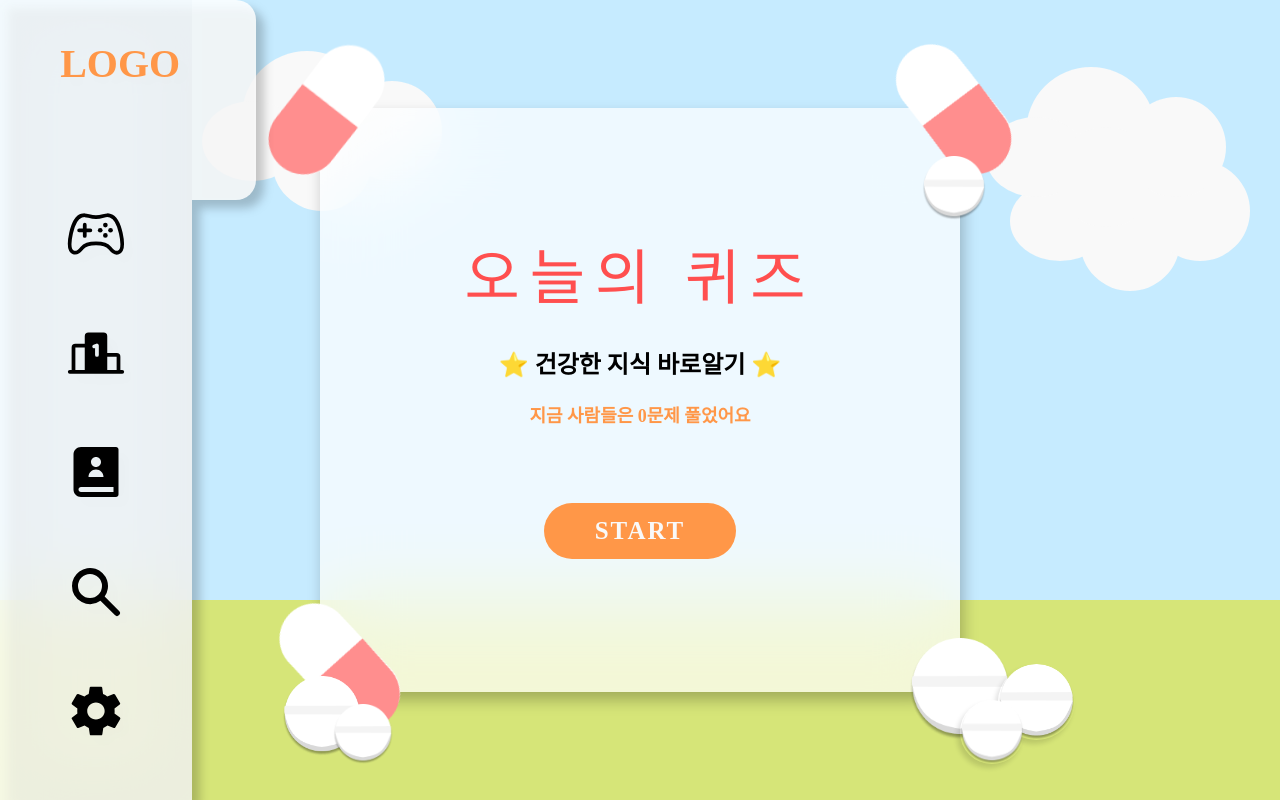
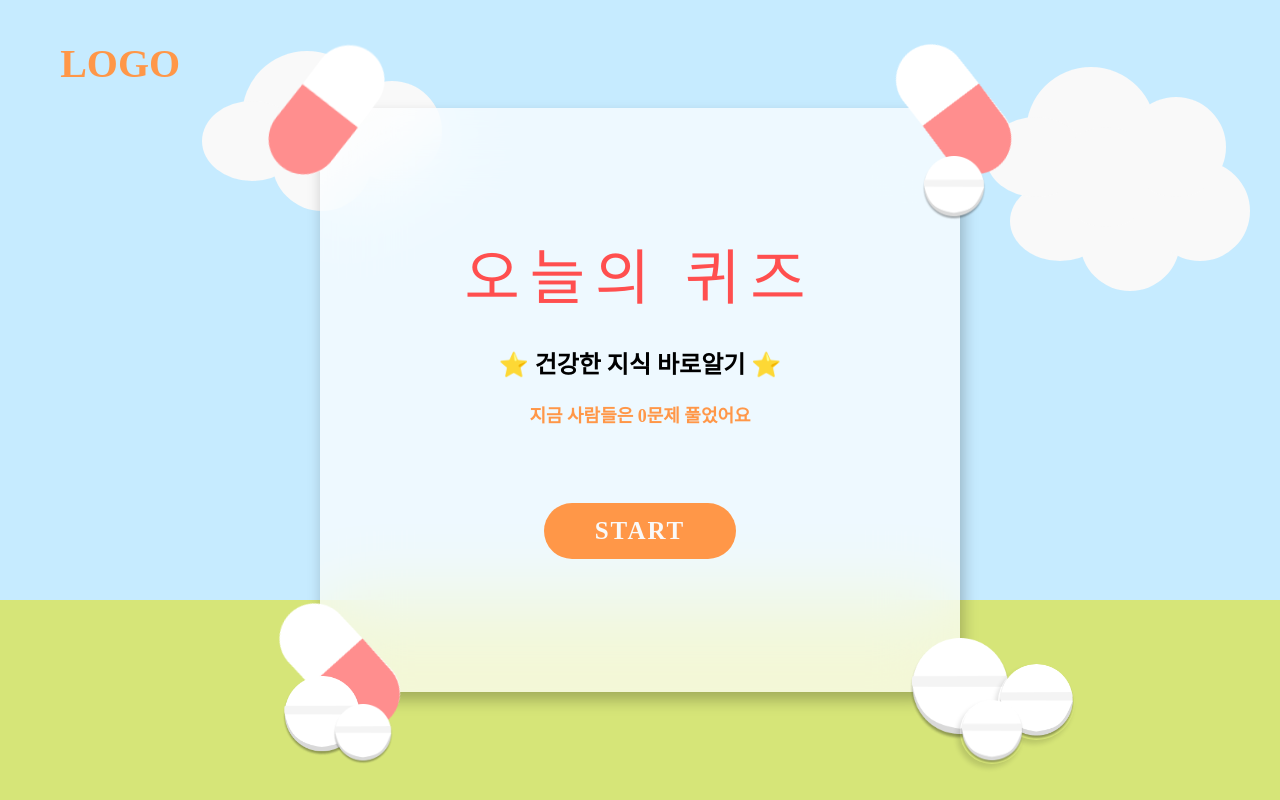
Before and after one commit to DR-LaLa/FE, a React (Vite) app: page /quiz in a window 1280 px wide. Built offline with nearby package versions, Linux system fonts and the light colour scheme; a web font is replaced by a local one.

Commit message:
state 수정

```diff
--- a/public/json/quiz.json
+++ b/public/json/quiz.json
@@ -1,6 +1,6 @@
 {
   "user": {
-    "count": "0"
+    "count": 0
   },
   "quiz": {
     "id": 1,
--- a/src/components/common/Header.jsx
+++ b/src/components/common/Header.jsx
@@ -73,11 +73,13 @@ export default function Header(props) {
           $homeAnime={anime}
           $show={props.show}
           $hover={hoverStyled}
-          onMouseEnter={(e) => {
-            setHoverStyled("true");
-          }}
-          onMouseLeave={() => {
-            setHoverStyled("false");
+          onMouseMove={(e) => {
+            console.log(e.clientX);
+            if (e.clientX <= 65) {
+              setHoverStyled("true");
+            } else {
+              setHoverStyled("false");
+            }
           }}
         >
           <Logo
@@ -147,7 +149,7 @@ const iconArr = [
 ];
 
 const HeaderStyle = styled.header`
-  width: ${(props) => (props.$settingAnime == "setting" ? "30vw" : props.$hover == "false" ? "3vw" : "15vw")};
+  width: ${(props) => (props.$settingAnime == "setting" ? "30vw" : "15vw")};
   height: 100%;
   display: flex;
   flex-direction: column;
@@ -155,6 +157,7 @@ const HeaderStyle = styled.header`
   align-items: center;
   position: absolute;
   left: 0;
+  /* background-color: yellowgreen; */
   background: ${(props) =>
     props.$show == "true" || props.$hover == "true" ? "rgba(255, 255, 255, 0.8)" : "transparent"};
   filter: ${(props) =>
@@ -287,7 +290,7 @@ const IconBox = styled.section`
   top: ${(props) => (props.$show == "false" ? "20vh" : "")};
   visibility: ${(props) => (props.$show == "false" && props.$hover == "false" ? "hidden" : "visible")};
   opacity: ${(props) => (props.$show == "false" && props.$hover == "false" ? "0" : "1")};
-  transition-duration: 1s;
+  transition-duration: 0.5s;
   animation-name: ${(props) => {
     if (props.$currentPage != "/signup" && props.$currentPage != "/login") {
       // console.log(props.currentPage != "/signup", props.$currentPage != "/login", props.$currentPage, props.$homeAnime);
--- a/src/components/quiz/ConfirmChoice.jsx
+++ b/src/components/quiz/ConfirmChoice.jsx
@@ -33,8 +33,12 @@ export default function ConfirmChoice() {
           <ButtonStyle
             $use={"confirm"}
             onClick={() => {
-              setUserCount((prev) => (prev = Number(prev) + 1));
-              setShowExplanation(true);
+              setUserCount((prev) => {
+                prev += 1;
+                obj.userCount = prev;
+                return prev;
+              });
+              obj.userCount = userCount;
               setShowModal(false);
               localStorage.setItem(QUIZDATA, JSON.stringify(obj));
               navigate("/explanation");
--- a/src/components/quiz/ExplanationText.jsx
+++ b/src/components/quiz/ExplanationText.jsx
@@ -28,7 +28,7 @@ export default function ExplanationText() {
         <ButtonBox>
           <Button
             onClick={() => {
-              sendCount(userData, userCount, navigate);
+              sendCount(userData, quizObj.userCount, navigate);
               localStorage.removeItem(QUIZDATA);
             }}
           >
@@ -49,8 +49,9 @@ export default function ExplanationText() {
 
 async function sendCount(userData, body, navigate) {
   try {
+    console.log(body);
     const response = await fetch(`http://localhost:8080/main/update/${userData.loginid}`, {
-      method: "PATCH",
+      method: "PUT",
       headers: {
         "Content-Type": "application/json",
       },
```
